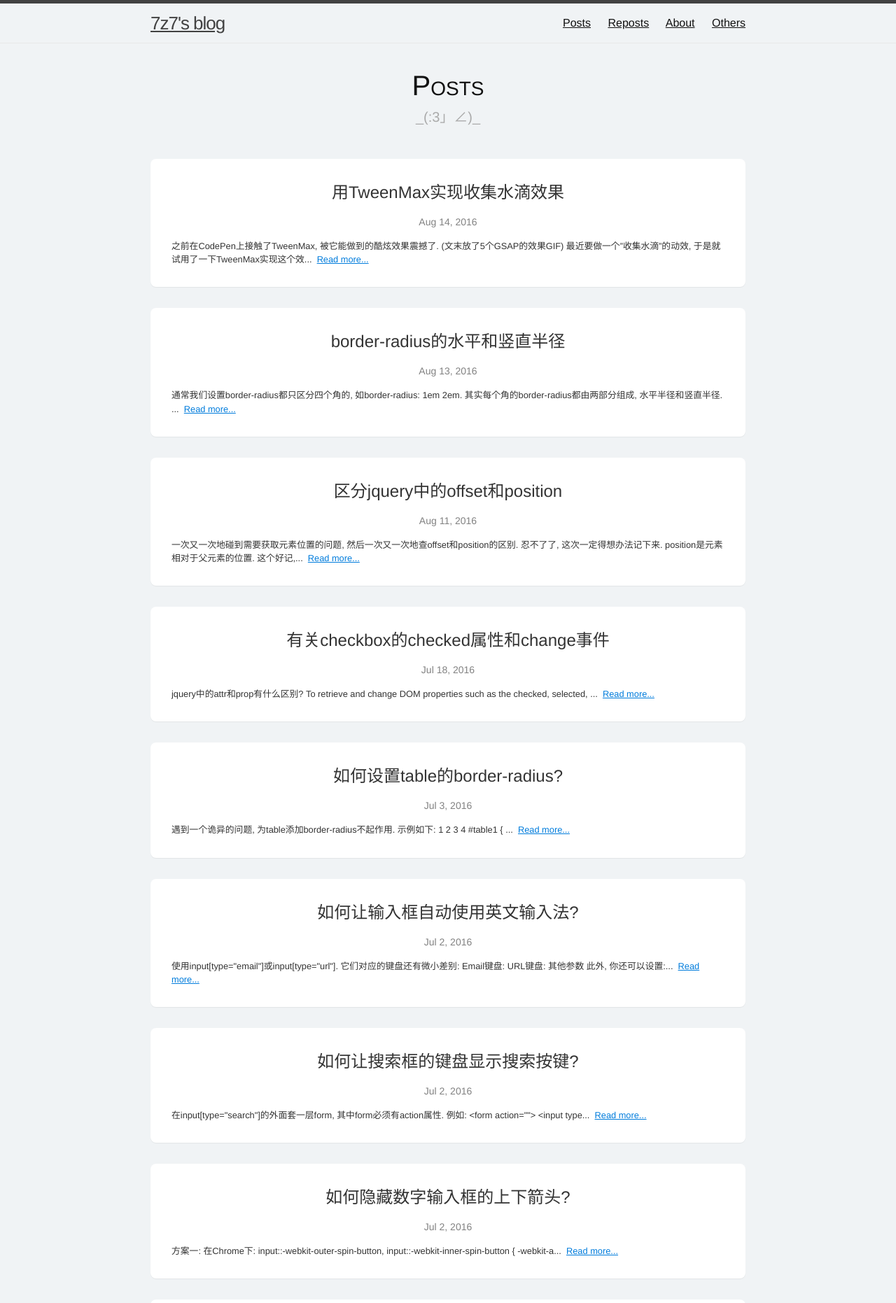
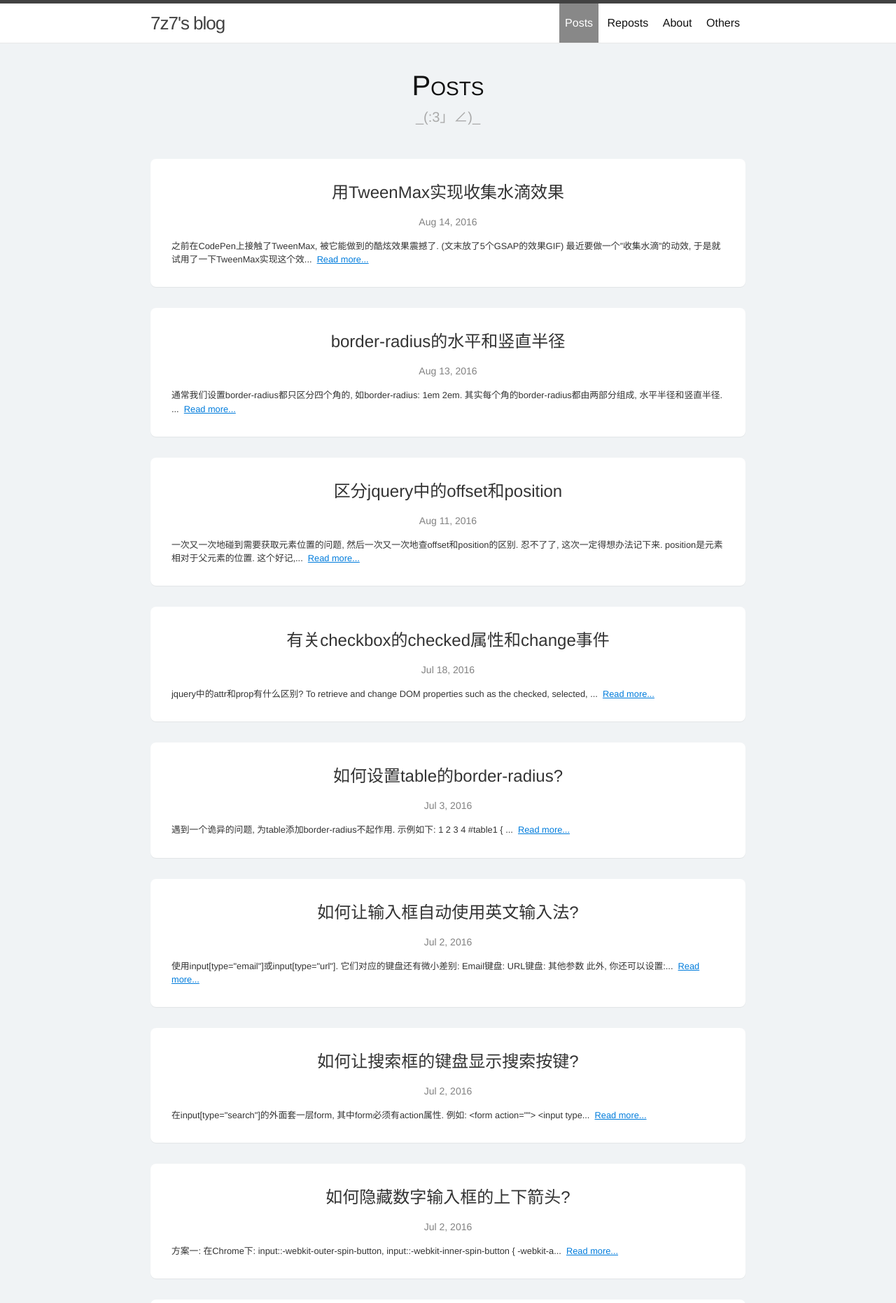
Before and after one commit to lzl124631x/lzl124631x.github.io, a Jekyll site: the page built from index.html, in a window 1280 px wide. Shown: the top 1862 px of the page at 70% size. Built offline with Jekyll 4.4.1, drawn with Linux system fonts in a browser that asks for light colours.

Commit message:
updated header style

```diff
--- a/_config.yml
+++ b/_config.yml
@@ -15,6 +15,9 @@ url: "http://liuzhenglaichn.github.io" # the base hostname & protocol for your s
 github_username:  lzl124631x
 
 # Build settings
+# gems:
+#   - jekyll-paginate
+# paginate: 5
 markdown: kramdown
 kramdown:
   hard_wrap: true
--- a/_includes/header.html
+++ b/_includes/header.html
@@ -12,12 +12,11 @@
           <path fill="#424242" d="M18,13.516C18,14.335,17.335,15,16.516,15H1.484C0.665,15,0,14.335,0,13.516l0,0 c0-0.82,0.665-1.484,1.484-1.484h15.031C17.335,12.031,18,12.696,18,13.516L18,13.516z"/>
         </svg>
       </a>
-
       <div class="trigger">
         {% assign sorted_pages = site.pages | sort: "order" %}
         {% for my_page in sorted_pages %}
           {% if my_page.title %}
-          <a class="page-link" href="{{ my_page.url | prepend: site.baseurl }}">{{ my_page.title }}</a>
+          <a class="page-link {% if page.url == my_page.url %}active{% endif %}" href="{{ my_page.url | prepend: site.baseurl }}">{{ my_page.title }}</a>
           {% endif %}
         {% endfor %}
       </div>
--- a/_sass/_layout.scss
+++ b/_sass/_layout.scss
@@ -4,9 +4,14 @@
  .site-header {
     border-top: 5px solid $grey-color-dark;
     border-bottom: 1px solid $grey-color-light;
+    background-color: #fff;
     min-height: 56px;
     // Positioning context for the mobile navigation icon
     position: relative;
+
+    a {
+        text-decoration: none;
+    }
 }
 
 .site-title {
@@ -33,10 +38,17 @@
 
     .page-link {
         color: $text-color;
-        line-height: $base-line-height;
-        // Gaps between nav items, but not on the last one
-        &:not(:last-child) {
-            margin-right: 20px;
+        line-height: inherit;
+        display: inline-block;
+        padding: 0 .5em;
+
+        &:hover {
+            background-color: #f4f4f4;
+        }
+
+        &.active {
+            background-color: #888;
+            color: #fff;
         }
     }
 }
```
